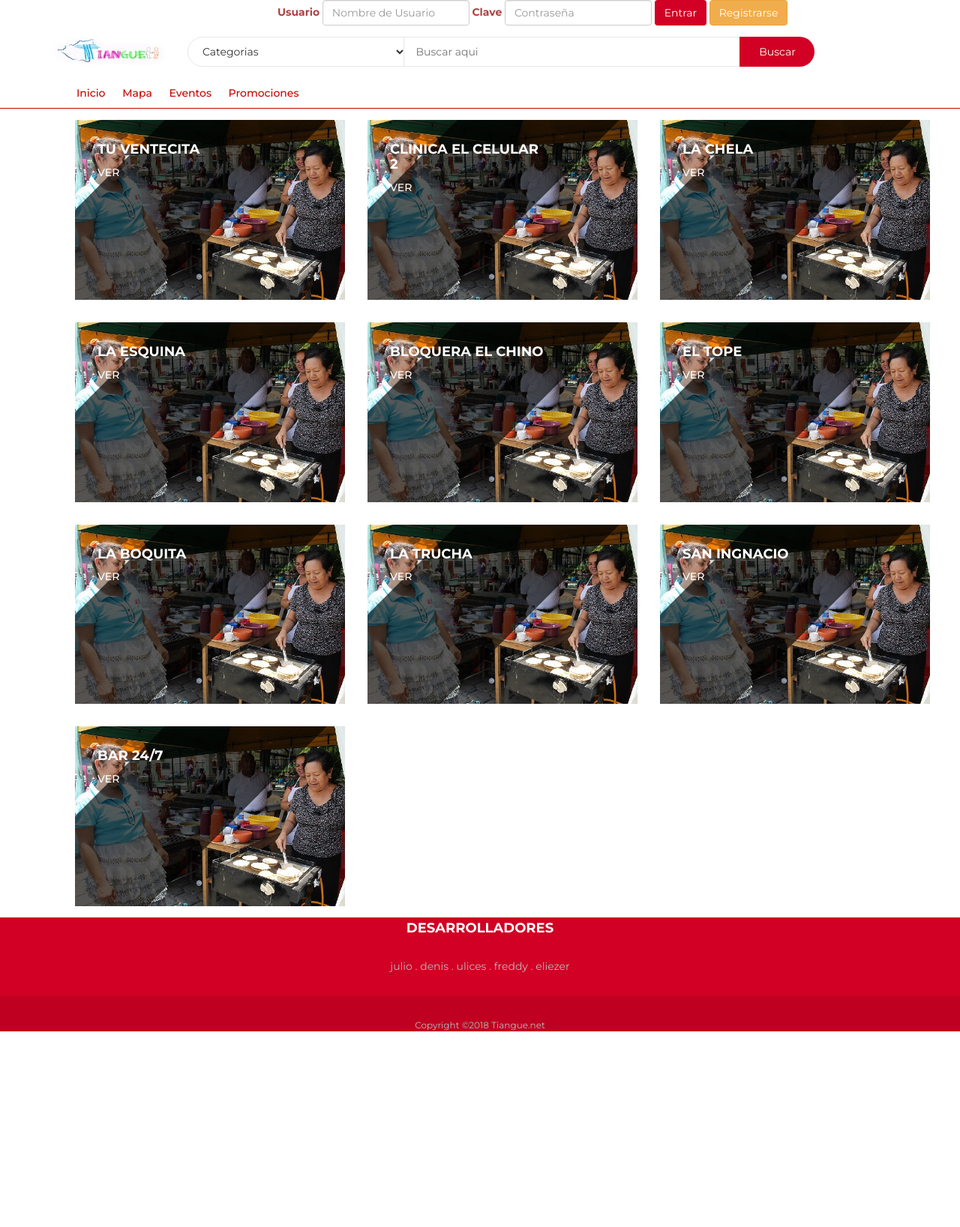
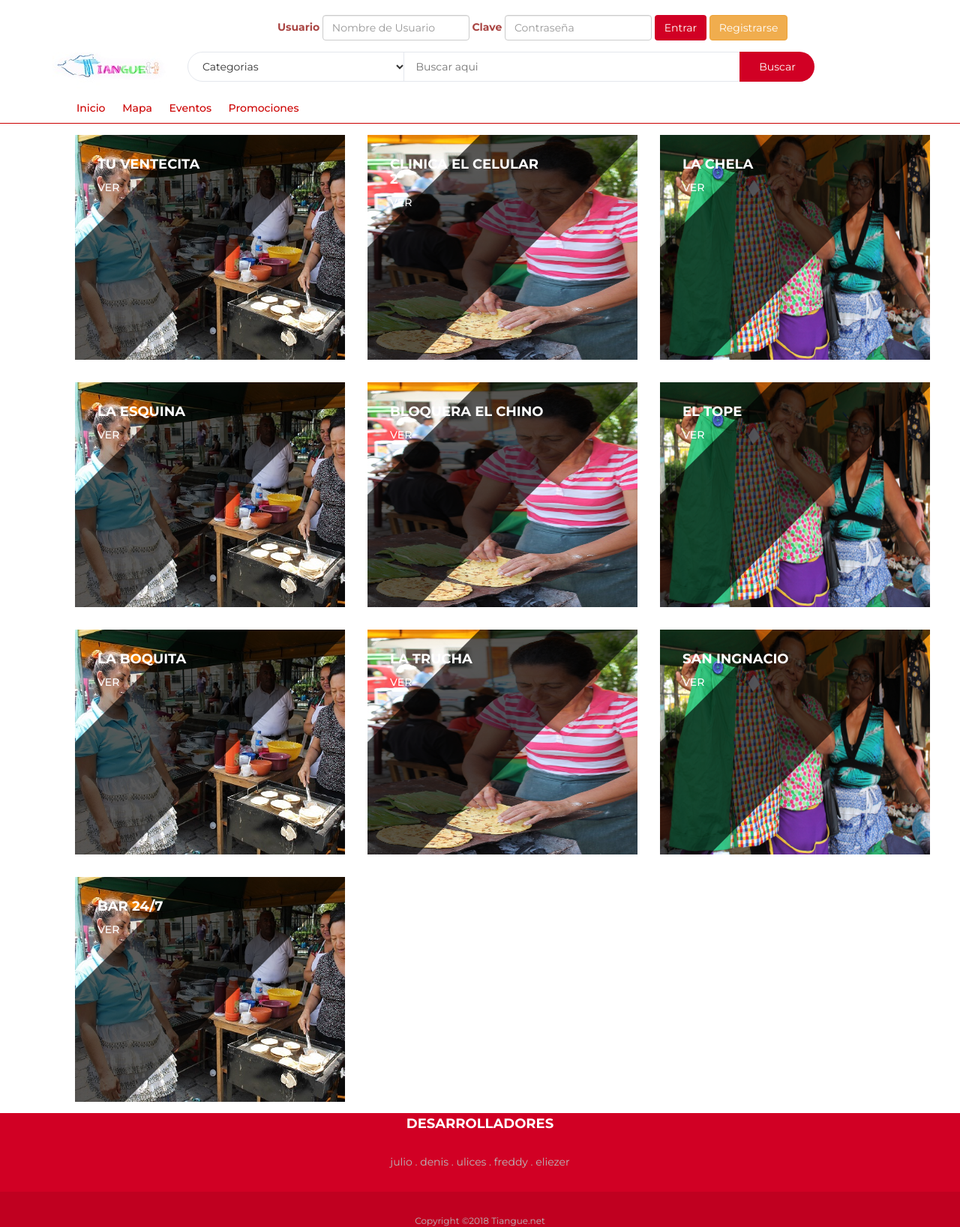
Before and after one commit to hackathon-nic-2018/Tiangue, a PHP site: page /tiangue/ in a window 1280 px wide. Shown: the whole page at 75% size. Before the commit the page ends 1376 px from the top, so only its background shows below. Run offline with PHP 8.4, Linux system fonts and the light colour scheme; data comes from the database, SQL or seed files in the repository.

Commit message:
Cambios en el logeo

```diff
--- a/Controllers/indexController.php
+++ b/Controllers/indexController.php
@@ -83,7 +83,7 @@ public function obtenerNegocios($cadena){
             }
 
                 if($datos_negocios[$i]['imagenportada']==NULL)
-                    $imagen=BASE_URL."public/default.jpg";
+                    $imagen=BASE_URL."public/default".$conteo.".jpg";
                 else
                     $imagen=BASE_URL."public/vista.php?id=".$datos_negocios[$i]['idnegocio'];
 
@@ -126,7 +126,7 @@ public function obtenerNegocios($cadena){
             }
 
             if($datos_negocios[$i]['imagenportada']==NULL)
-                $imagen=BASE_URL."public/default.jpg";
+                $imagen=BASE_URL."public/default".$conteo.".jpg";
             else
                 $imagen=BASE_URL."public/vista.php?id=".$datos_negocios[$i]['idnegocio'];
 
--- a/views/layout/tiangue/css/style.css
+++ b/views/layout/tiangue/css/style.css
@@ -155,7 +155,7 @@ textarea.input {
 .shop-body p{
   color: #FFF;
 }
-#btlogin{
+#btlogin,#salir{
   background: #d10024;
   color:#fff;
 }
@@ -171,7 +171,10 @@ textarea.input {
   -webkit-transition: 0.2s all;
   transition: 0.2s all;
 }
-
+.shop .shop-img img{
+  width: 400px;
+  height: 300px;
+}
 .shop:hover .shop-img>img {
   -webkit-transform: scale(1.1);
   -ms-transform: scale(1.1);
--- a/views/layout/tiangue/footer.php
+++ b/views/layout/tiangue/footer.php
@@ -51,7 +51,27 @@
 </footer>
 
 <!-- /FOOTER -->
+<script>
+$("#btlogin").click(function () {
+   var usu=$("#usuario_login").val();
+    var pass=$("#pass_login").val();
 
+    $.ajax({
+       url:"registro/verificarCuenta",
+        type:"post",
+        data:{
+           'usuario':usu,
+            'pass':pass
+        },
+        success:function (data) {
+            if(!data)
+                alert("Usuario y Clave Incorrecta");
+            else
+                window.open('registro/auntenticar/'+data,"_self");
+        }
+   });
+});
+</script>
 
 </body>
 </html>
--- a/views/layout/tiangue/header.php
+++ b/views/layout/tiangue/header.php
@@ -64,6 +64,7 @@
 
 
 <body>
+<br>
 <!-- HEADER -->
 <header>
     <!-- MAIN HEADER -->
@@ -79,21 +80,23 @@
                 <form class="form-inline col-lg-offset-3" role="form">
                     <div class="form-group">
                         <label class="text-danger" for="ejemplo_email_2">Usuario</label>
-                        <input type="email" class="form-control" id="ejemplo_email_2" placeholder="Nombre de Usuario">
+                        <input type="text" class="form-control" id="usuario_login" placeholder="Nombre de Usuario">
                     </div>
                     <div class="form-group">
                         <label class="text-danger" for="ejemplo_password_2">Clave</label>
-                        <input type="password" class="form-control" id="ejemplo_password_2" placeholder="Contraseña">
+                        <input type="password" class="form-control" id="pass_login" placeholder="Contraseña">
                     </div>
-                    <button type="submit" class="btn" id="btlogin">Entrar</button>
-                    <a href="registro" type="submit" class="btn btn-warning" id="">Registrarse</a>
+                    <?php
+                   if(!Session::get("autenticado"))
+                       echo"  <a type='submit' class='btn' id='btlogin'>Entrar</a>
+                            <a href='registro' type='submit' class='btn btn-warning'>Registrarse</a>";
+                   else{
+                       echo"<a href='login/salir'type='submit' class='btn' id='salir'>Salir</a>";
+                   }
+                    ?>
+
                 </form>
             </div>
-
-
-
-
-
 
 
             <!-- /LOGIN -->
```
Also changed, not shown: Controllers/loginController.php (added, +17 -0 lines), Controllers/registroController.php (+6 -1 lines), models/registroModel.php (+8 -0 lines), public/baner2.jpg (added), public/baner3.jpg (added), public/baner4.jpg (added), public/baner6.jpg (added), public/default0.JPG (renamed from public/default.JPG), public/default1.jpg, public/default2.jpg (added), public/default3.jpg (added), public/default4.jpg (added), public/foto baner 1.jpg (added).
